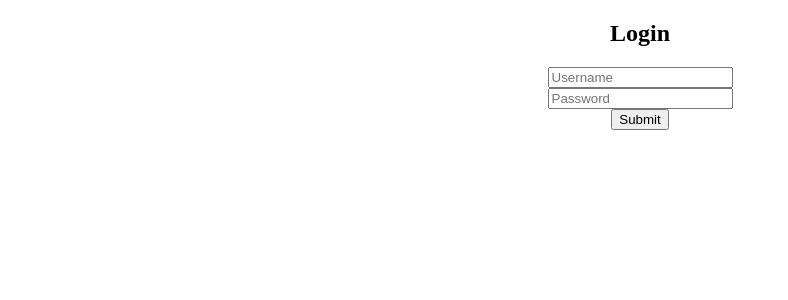
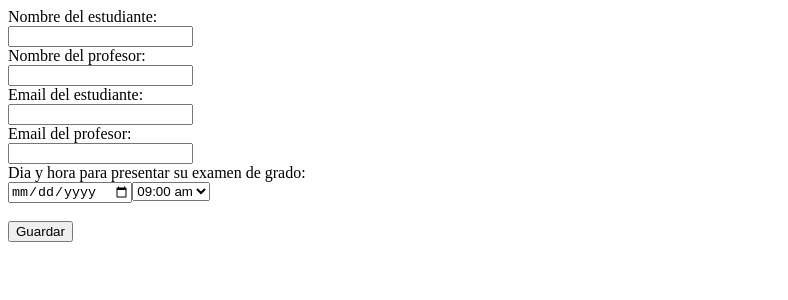
Before and after one commit to AndresGutierrezSalas/arqui, a React (Vite) app: page / in a window 1280 px wide. Shown: the top 300 px of the page, without its empty margins (0-788 px from the left). Built offline with nearby package versions, Linux system fonts and the light colour scheme.

Commit message:
Toma de informacion

```diff
--- a/src/App.jsx
+++ b/src/App.jsx
@@ -1,15 +1,12 @@
-import { useState } from 'react'
-import reactLogo from './assets/react.svg'
+import {BrowserRouter, Route, Routes} from 'react-router-dom'
 import Login from './Login'
-
-
+import Calendario from "./Pages/Calendario";
+import Picker from './Pages/Picker';
 
 function App() {
 
   return (
-    <div className="App">
-      <Login></Login>
-    </div>
+      <Picker></Picker>
   )
 }
 
--- /dev/null
+++ b/src/Pages/Calendario.jsx
@@ -0,0 +1,12 @@
+import React, { Fragment } from 'react'
+
+export default function Calendario() {
+  return (
+    <Fragment>
+      <h1>Agendar hora Presentacion de examen de titulo</h1>
+        <input type='date'></input>
+        <input type='time'></input>
+        <button>Agendar Hora</button>
+    </Fragment>
+  )
+}
--- /dev/null
+++ b/src/Pages/DatosComponet.jsx
@@ -0,0 +1,47 @@
+import React, { useState } from 'react';
+
+const DatosComponet = () => {
+    const [studentName, setStudentName] = useState('');
+    const [teacherName, setTeacherName] = useState('');
+    const [studentEmail, setStudentEmail] = useState('');
+    const [teacherEmail, setTeacherEmail] = useState('');
+
+    const handleStudentName = (event) => {
+        setStudentName(event.target.value);
+    }
+
+    const handleTeacherName = (event) => {
+        setTeacherName(event.target.value);
+    }
+
+    const handleStudentEmail = (event) => {
+        setStudentEmail(event.target.value);
+    }
+
+    const handleTeacherEmail = (event) => {
+        setTeacherEmail(event.target.value);
+    }
+
+    const handleSubmit = (event) => {
+        event.preventDefault();
+        alert('Se ha guardado la información exitosamente');
+        console.log('Información guardada');
+        console.log(`Nombre del estudiante: ${studentName}, Nombre del profesor: ${teacherName}, Email del estudiante: ${studentEmail}, Email del profesor: ${teacherEmail}`);
+    }
+
+    return (
+        <form onSubmit={handleSubmit}>
+            <label>Nombre del estudiante:</label><br/>
+            <input type="text" value={studentName} onChange={handleStudentName} /><br/>
+            <label>Nombre del profesor:</label><br/>
+            <input type="text" value={teacherName} onChange={handleTeacherName} /><br/>
+            <label>Email del estudiante:</label><br/>
+            <input type="text" value={studentEmail} onChange={handleStudentEmail} /><br/>
+            <label>Email del profesor:</label><br/>
+            <input type="text" value={teacherEmail} onChange={handleTeacherEmail} /><br/>
+            <button type="submit" >Guardar</button>
+        </form>
+    )
+}
+
+export default DatosComponet;
--- /dev/null
+++ b/src/Pages/Picker.jsx
@@ -0,0 +1,75 @@
+import React, { useState } from 'react';
+import DatosComponet from './DatosComponet';
+
+const Picker = () => {
+  const [date, setDate] = useState('');
+  const [time, setTime] = useState('');
+  const [studentName, setStudentName] = useState('');
+  const [teacherName, setTeacherName] = useState('');
+  const [studentEmail, setStudentEmail] = useState('');
+  const [teacherEmail, setTeacherEmail] = useState('');
+
+
+  const handleStudentName = (event) => {
+    setStudentName(event.target.value);
+  }
+
+  const handleTeacherName = (event) => {
+      setTeacherName(event.target.value);
+  }
+
+  const handleStudentEmail = (event) => {
+      setStudentEmail(event.target.value);
+  }
+
+  const handleTeacherEmail = (event) => {
+      setTeacherEmail(event.target.value);
+  }
+
+  const handleSubmit = () => {
+    event.preventDefault();
+    alert('Se ha guardado la información exitosamente');
+    console.log('Información guardada');
+    console.log(`Nombre del estudiante: ${studentName}, Nombre del profesor: ${teacherName}, Email del estudiante: ${studentEmail}, Email del profesor: ${teacherEmail}`);
+    console.log(`Date: ${date}, Time: ${time}`);
+  };
+
+  return (
+    <div>
+
+      <form onSubmit={handleSubmit}>
+            <label>Nombre del estudiante:</label><br/>
+            <input type="text" value={studentName} onChange={handleStudentName} /><br/>
+            <label>Nombre del profesor:</label><br/>
+            <input type="text" value={teacherName} onChange={handleTeacherName} /><br/>
+            <label>Email del estudiante:</label><br/>
+            <input type="text" value={studentEmail} onChange={handleStudentEmail} /><br/>
+            <label>Email del profesor:</label><br/>
+            <input type="text" value={teacherEmail} onChange={handleTeacherEmail} /><br/>
+
+
+            <label>Dia y hora para presentar su examen de grado:</label><br/>
+            <input
+              type="date"
+              value={date}
+              onChange={(e) => setDate(e.target.value)} />
+
+            <select onChange={(e) => setTime(e.target.value)}>
+              <option value="09:00 am">09:00 am</option>
+              <option value="10:00 am">10:00 am</option>
+              <option value="11:00 am">11:00 am</option>
+              <option value="12:00 am">12:00 am</option>
+              <option value="14:00 am">14:00 am</option>
+              <option value="15:00 am">15:00 am</option>
+          </select><br/><br/>
+
+            <button type="submit" onClick={handleSubmit} >Guardar</button>
+        </form>
+
+
+
+    </div>
+  );
+};
+
+export default Picker;
```
